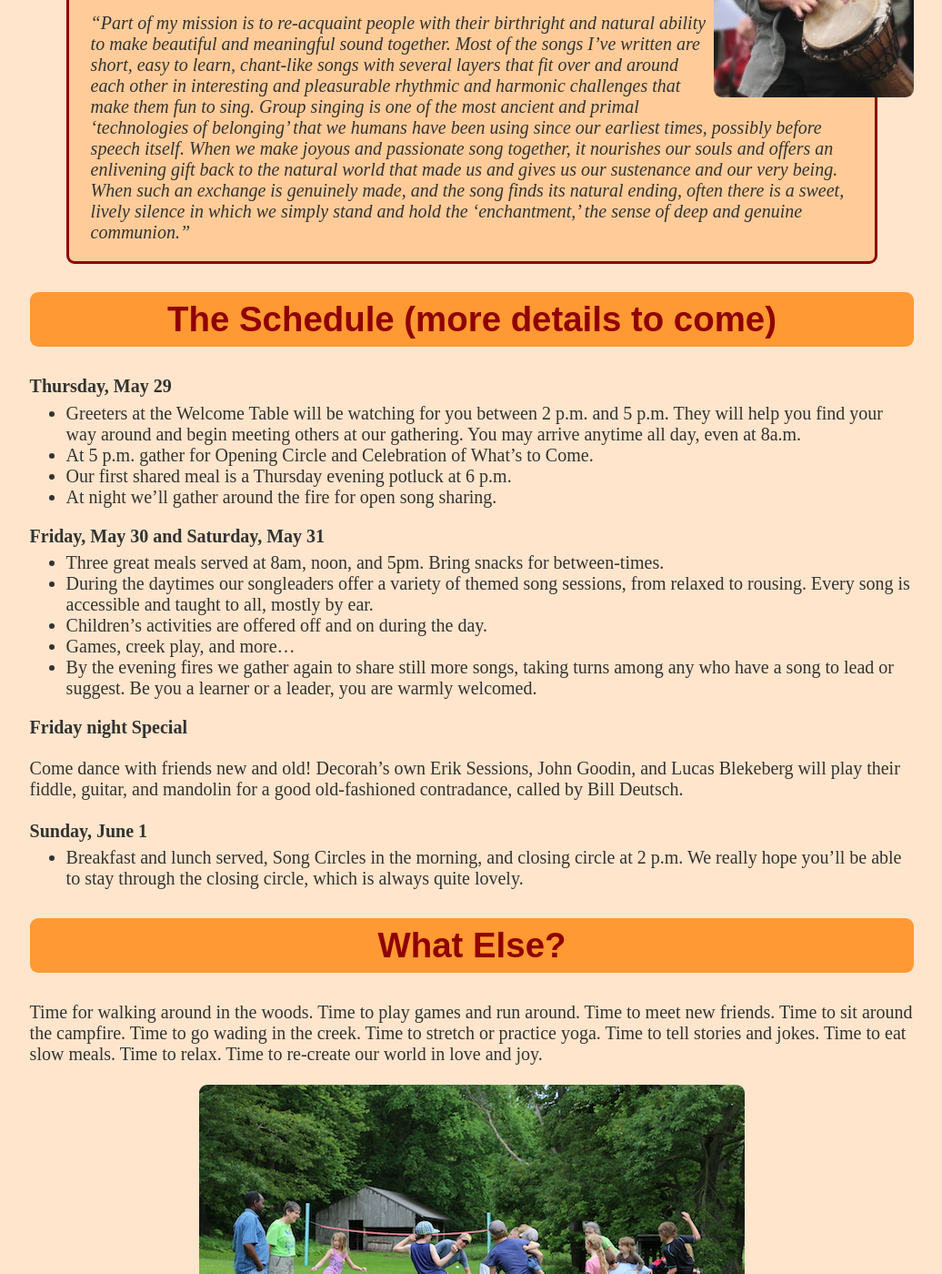
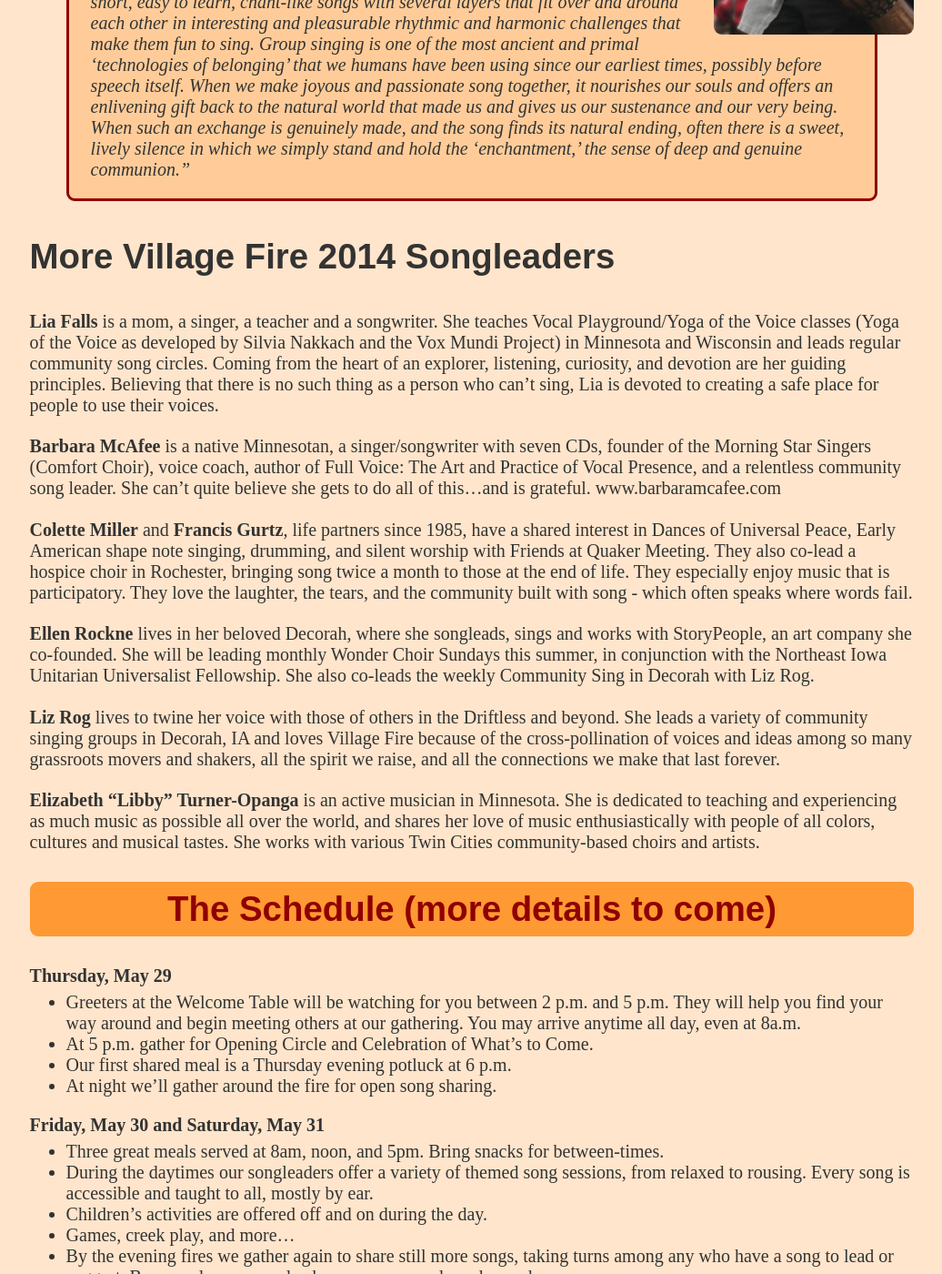
Before and after one commit to neilmb/villagefire, a Jekyll site: the page built from index.md, in a window 1280 px wide and 1400 px high, scrolled down 2880 px. Shown: the whole window at 91% size, without its empty margins (121-1157 px from the left). Built offline with Jekyll 4.4.1, drawn with Linux system fonts in a browser that asks for light colours; some web fonts are replaced; some of the changed text lies outside the part shown.

Commit message:
songleaders

```diff
--- a/index.md
+++ b/index.md
@@ -93,6 +88,50 @@ the song finds its natural ending, often there is a sweet, lively silence in
 which we simply stand and hold the ‘enchantment,’ the sense of deep and
 genuine communion.”
 </blockquote>
+
+### More Village Fire 2014 Songleaders
+
+**Lia Falls** is a mom, a singer, a teacher and a songwriter. She teaches Vocal
+Playground/Yoga of the Voice classes (Yoga of the Voice as developed by Silvia
+Nakkach and the Vox Mundi Project)  in Minnesota and Wisconsin and leads
+regular community song circles.  Coming from the heart of an explorer,
+listening, curiosity, and devotion are her guiding principles. Believing that
+there is no such thing as a person who can’t sing,  Lia is devoted to creating
+a safe place for people to use their voices.
+
+**Barbara McAfee** is a native Minnesotan, a singer/songwriter with seven CDs,
+founder of the Morning Star Singers (Comfort Choir), voice coach, author of
+Full Voice: The Art and Practice of Vocal Presence, and a relentless community
+song leader.  She can’t quite believe she gets to do all of this…and is
+grateful.  www.barbaramcafee.com
+
+**Colette Miller** and **Francis Gurtz**, life partners since 1985, have a shared
+interest in Dances of Universal Peace, Early American shape note singing,
+drumming, and silent worship with Friends at Quaker Meeting. They also co-lead
+a hospice choir in Rochester, bringing song twice a month to those at the end
+of life.  They especially enjoy music that is participatory.  They  love the
+laughter, the tears, and the community built with song - which often speaks
+where words fail.
+
+**Ellen Rockne** lives in her beloved Decorah, where she songleads, sings and
+works with StoryPeople, an art company she co-founded.  She will be leading
+monthly Wonder Choir Sundays this summer, in conjunction with the Northeast
+Iowa Unitarian Universalist Fellowship. She also co-leads the weekly Community
+Sing in Decorah with Liz Rog.
+
+**Liz Rog** lives to twine her voice with those of others in the Driftless and
+beyond. She leads a variety of community singing groups in Decorah, IA and
+loves Village Fire because of the cross-pollination of voices and ideas among
+so many grassroots movers and shakers, all the spirit we raise, and all the
+connections we make that last forever.
+
+**Elizabeth “Libby” Turner-Opanga** is an active musician in Minnesota.  She is
+dedicated to teaching and experiencing as much music as possible all over the
+world, and shares her love of music enthusiastically with people of all
+colors, cultures and musical tastes. She works with various Twin Cities
+community-based choirs and artists.
+
+
 
 ## The Schedule (more details to come)
 
```
Also changed, not shown: other parts of index.md (+0 -5 lines).
